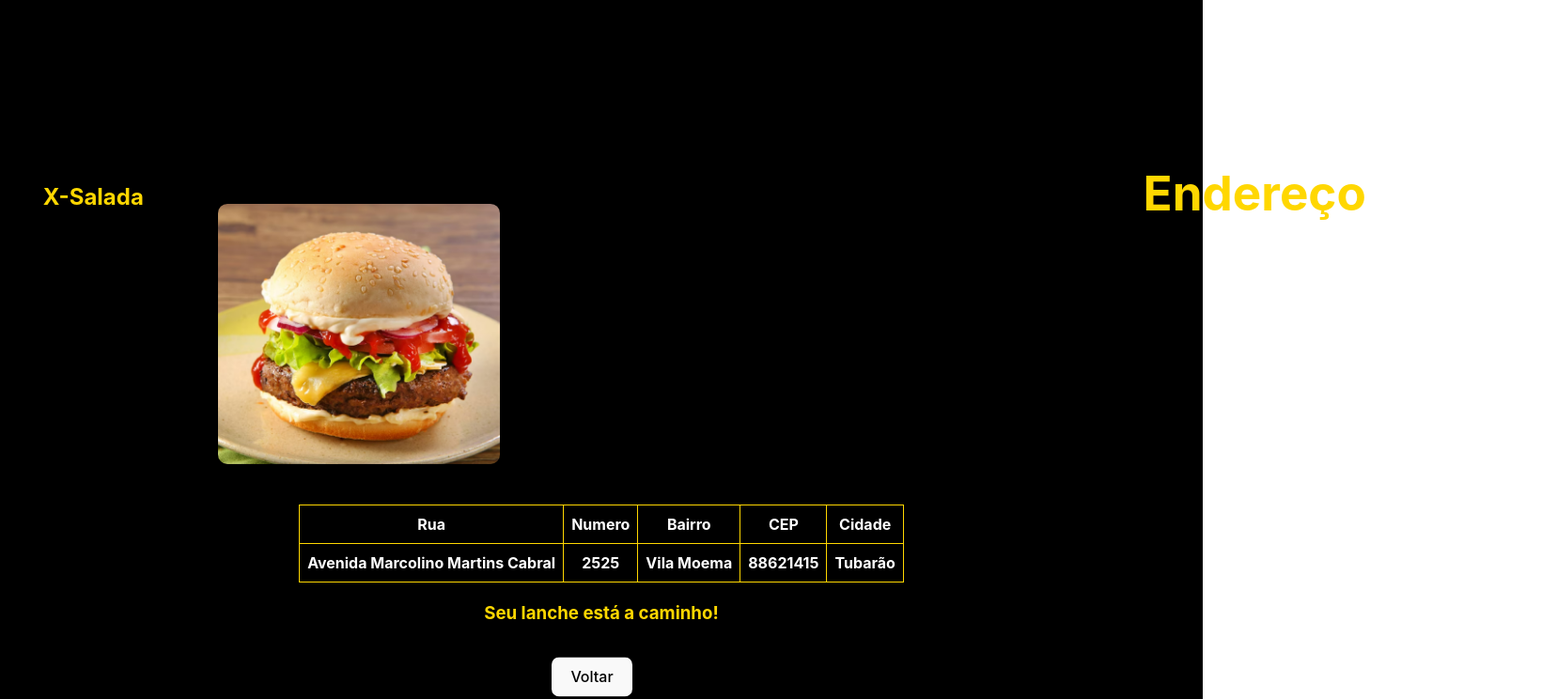
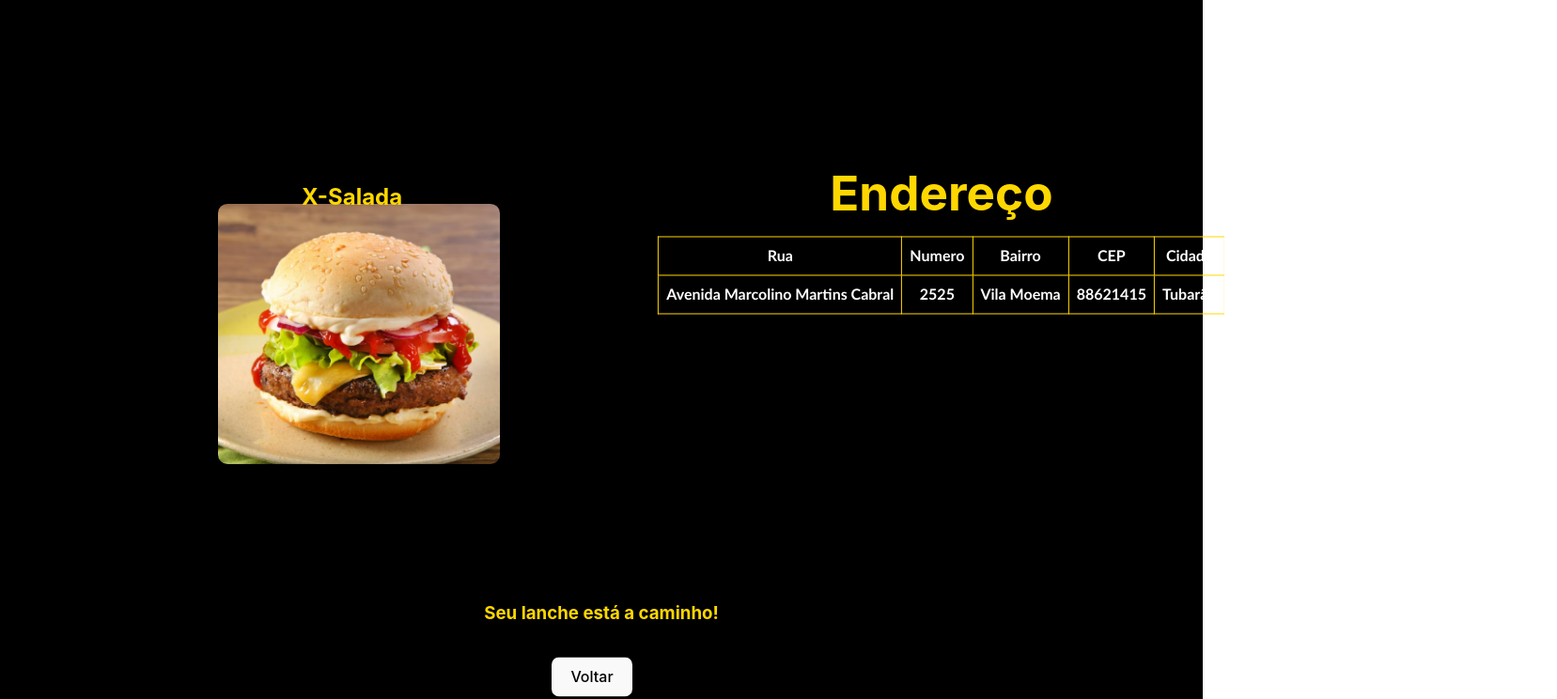
Before and after one commit to Octavio1Naspolini/usuariologin, a React (Vite) app: page /confirmacao in a window 1280 px wide. Shown: the top 744 px of the page at 94% size, 1657 px wide, since content can reach past the window. Built offline with nearby package versions, Linux system fonts and the light colour scheme.

Commit message:
Update TelaConfirmarPedido.css

```diff
--- a/src/Pages/TelaConfirmarPedido/TelaConfirmarPedido.css
+++ b/src/Pages/TelaConfirmarPedido/TelaConfirmarPedido.css
@@ -36,12 +36,12 @@ body {
 h1 {
     font-size: 1.2em;
     line-height: 1.1;
-    transform: translate(108%, -478%);
+    transform: translate(60%, -478%);
     color: gold;
 }
 
 h2 {
-    transform: translate(-84%, -512%);
+    transform: translate(-44%, -512%);
     color: gold;
 }
 
@@ -68,6 +68,29 @@ ul {
     transform: translate(114%, 62%);
 }
 
+table, th, td {
+    border: 0px solid black;
+    color: #000000;
+    border-collapse: collapse;
+    border-style: inset;
+    font-family: Calibri;
+}
+
+.resumo-tabela {
+    width: 100%;
+    border-collapse: collapse;
+    margin-top: 50px;
+    margin-bottom: 5px;
+    transform: translate(60%, -344%);
+  }
+
+  .resumo-tabela th,
+  .resumo-tabela td {
+    border: 1px solid gold;
+    padding: 8px;
+    text-align: center;
+  }
+
 .product-display img {
     margin-top: 0%;
     margin-left: 0%;
```
